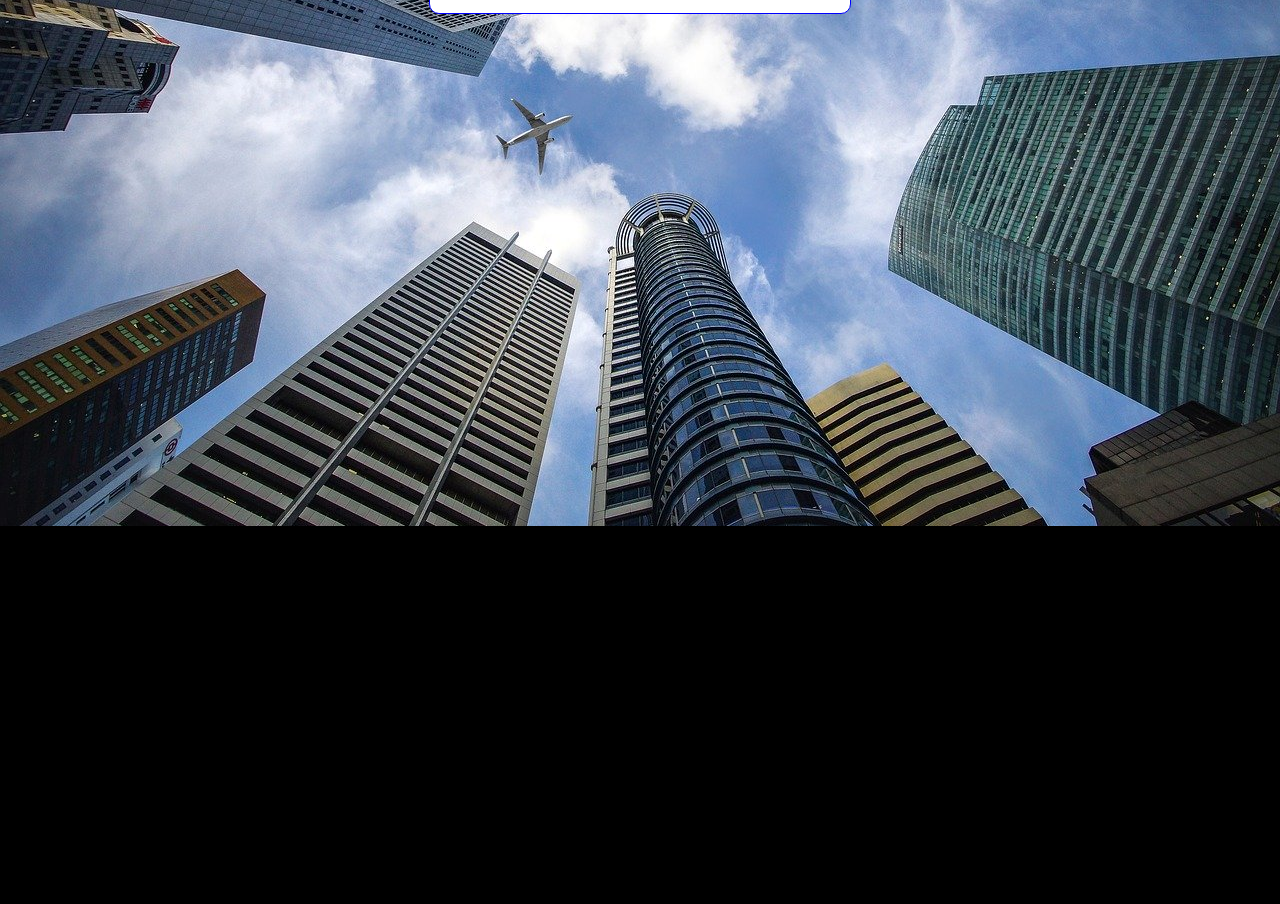
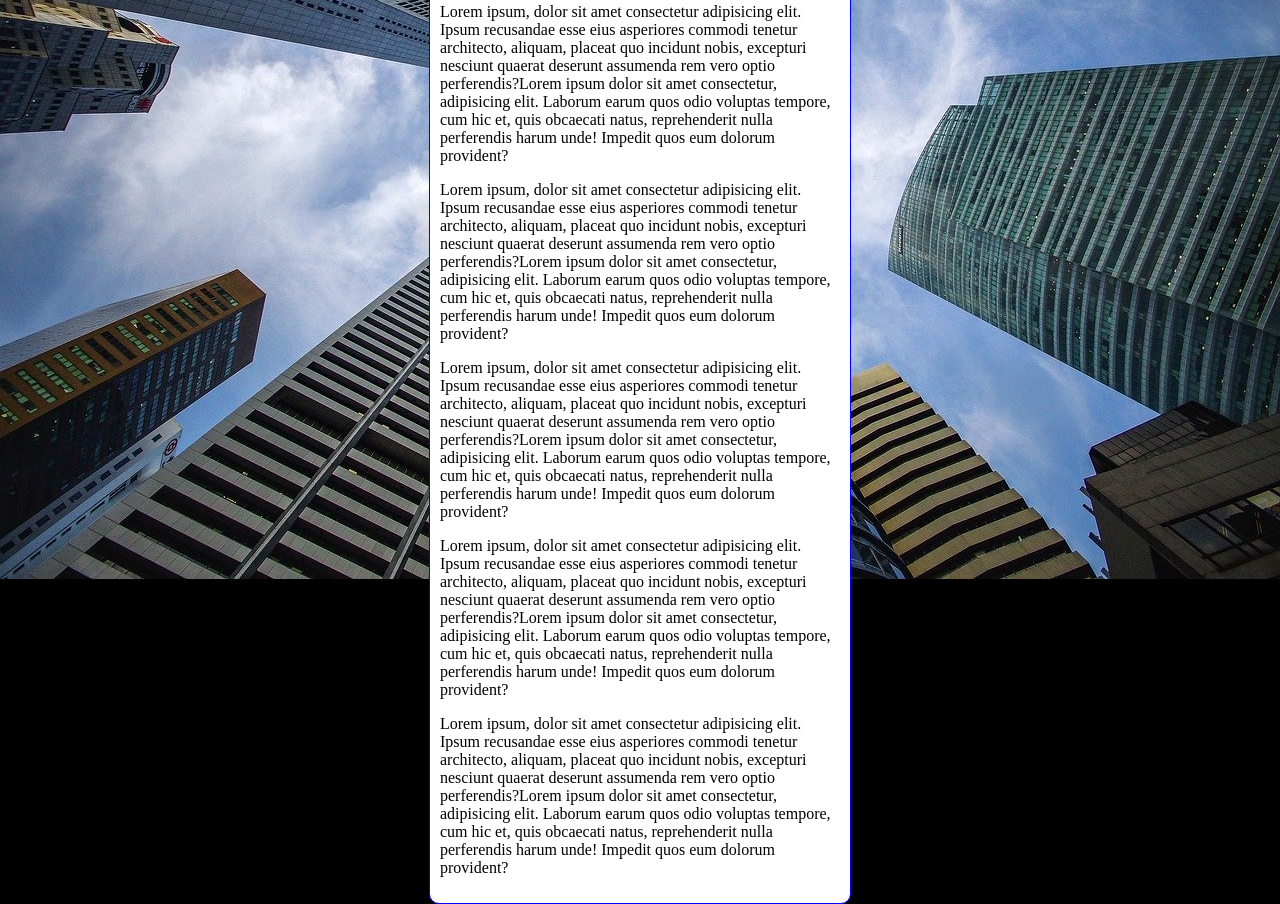
Before and after one commit to felipearaujocst/html-css, a plain HTML site: page exercicios/ex022/fundo006.html in a window 1280 px wide. Shown: the part 274-1178 px from the top of the page. Before the commit the page ends 800 px from the top, so only its background shows below. Drawn offline with Linux system fonts and the light colour scheme.

Commit message:
Update fundo006.html

```diff
--- a/exercicios/ex022/fundo006.html
+++ b/exercicios/ex022/fundo006.html
@@ -28,6 +28,11 @@
     <main>
         <h1>Teste de imagem de fundo</h1>
         <p>Lorem ipsum, dolor sit amet consectetur adipisicing elit. Ipsum recusandae esse eius asperiores commodi tenetur architecto, aliquam, placeat quo incidunt nobis, excepturi nesciunt quaerat deserunt assumenda rem vero optio perferendis?Lorem ipsum dolor sit amet consectetur, adipisicing elit. Laborum earum quos odio voluptas tempore, cum hic et, quis obcaecati natus, reprehenderit nulla perferendis harum unde! Impedit quos eum dolorum provident?</p>
+        <p>Lorem ipsum, dolor sit amet consectetur adipisicing elit. Ipsum recusandae esse eius asperiores commodi tenetur architecto, aliquam, placeat quo incidunt nobis, excepturi nesciunt quaerat deserunt assumenda rem vero optio perferendis?Lorem ipsum dolor sit amet consectetur, adipisicing elit. Laborum earum quos odio voluptas tempore, cum hic et, quis obcaecati natus, reprehenderit nulla perferendis harum unde! Impedit quos eum dolorum provident?</p>
+        <p>Lorem ipsum, dolor sit amet consectetur adipisicing elit. Ipsum recusandae esse eius asperiores commodi tenetur architecto, aliquam, placeat quo incidunt nobis, excepturi nesciunt quaerat deserunt assumenda rem vero optio perferendis?Lorem ipsum dolor sit amet consectetur, adipisicing elit. Laborum earum quos odio voluptas tempore, cum hic et, quis obcaecati natus, reprehenderit nulla perferendis harum unde! Impedit quos eum dolorum provident?</p>
+        <p>Lorem ipsum, dolor sit amet consectetur adipisicing elit. Ipsum recusandae esse eius asperiores commodi tenetur architecto, aliquam, placeat quo incidunt nobis, excepturi nesciunt quaerat deserunt assumenda rem vero optio perferendis?Lorem ipsum dolor sit amet consectetur, adipisicing elit. Laborum earum quos odio voluptas tempore, cum hic et, quis obcaecati natus, reprehenderit nulla perferendis harum unde! Impedit quos eum dolorum provident?</p>
+        <p>Lorem ipsum, dolor sit amet consectetur adipisicing elit. Ipsum recusandae esse eius asperiores commodi tenetur architecto, aliquam, placeat quo incidunt nobis, excepturi nesciunt quaerat deserunt assumenda rem vero optio perferendis?Lorem ipsum dolor sit amet consectetur, adipisicing elit. Laborum earum quos odio voluptas tempore, cum hic et, quis obcaecati natus, reprehenderit nulla perferendis harum unde! Impedit quos eum dolorum provident?</p>
+        <p>Lorem ipsum, dolor sit amet consectetur adipisicing elit. Ipsum recusandae esse eius asperiores commodi tenetur architecto, aliquam, placeat quo incidunt nobis, excepturi nesciunt quaerat deserunt assumenda rem vero optio perferendis?Lorem ipsum dolor sit amet consectetur, adipisicing elit. Laborum earum quos odio voluptas tempore, cum hic et, quis obcaecati natus, reprehenderit nulla perferendis harum unde! Impedit quos eum dolorum provident?</p>
     </main>
 </body>
 
```
